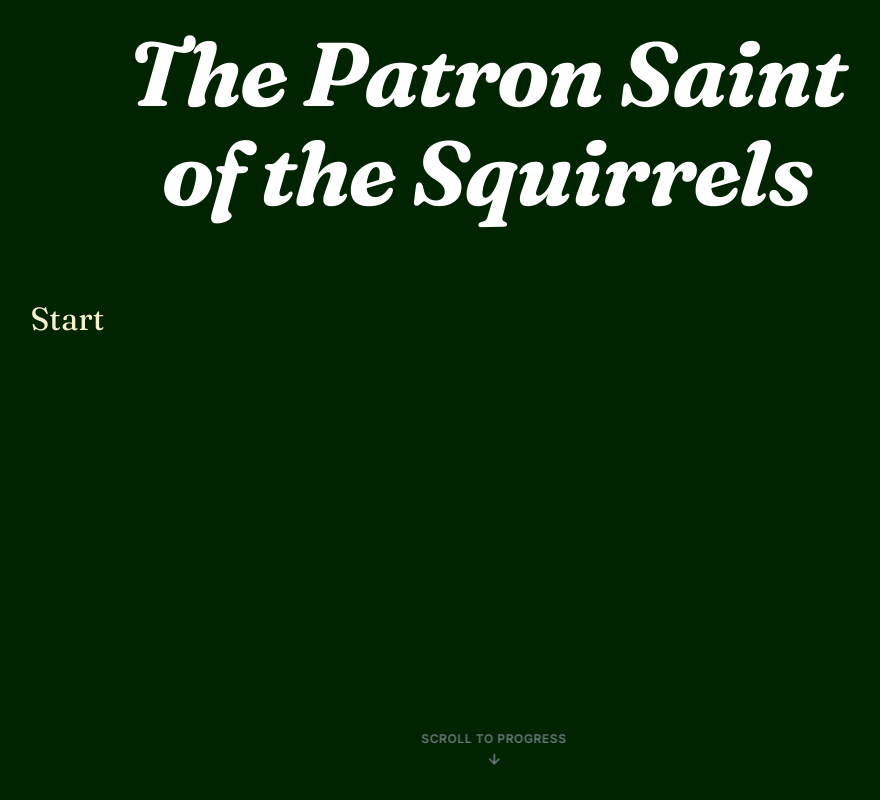
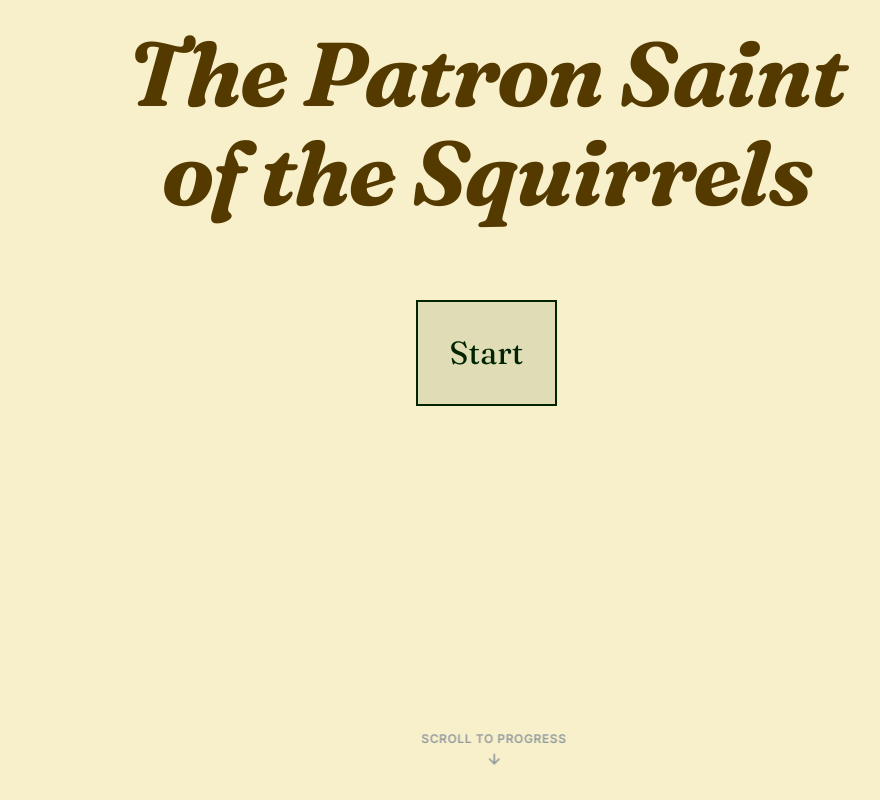
Before and after one commit to webrune-tim/patron-saint-of-squrrels, a SvelteKit app: page / in a window 1280 px wide. Shown: the top 800 px of the page, without its empty margins (146-1026 px from the left). Built offline with nearby package versions, Linux system fonts and the light colour scheme.

Commit message:
light-dark

```diff
--- a/src/routes/+page.svelte
+++ b/src/routes/+page.svelte
@@ -91,12 +91,6 @@
             </div>
 
             <div class="step">
-                <div class="story-image-wrapper">
-                    <enhanced:img src={scene1} alt="The Gray Labyrinth" />
-                </div>
-            </div>
-
-            <div class="step">
                 <p class="story-paragraph">
                     The world of Asphalt-Under-Grid was entirely gray, completely flat, and altogether too loud. To the creatures who lived in the high branches of the border-pines, it was a forbidden ocean of concrete where rumbling metal monkers roamed.
                 </p>
@@ -114,6 +108,12 @@ She parked her metal machine on the edge of the gray expanse, her mind already h
                     It wasn't the frantic, joyful leap of a healthy squirrel. It was a slow, agonizing crawl. A tiny tuft of gray fur was struggling against the heat of the sun-baked asphalt, dragging a useless, broken back leg behind it.
                 </p>
             </div>
+
+            <div class="step">
+                <div class="story-image-wrapper">
+                    <enhanced:img src={scene1} alt="The Gray Labyrinth" />
+                </div>
+            </div>
         </div>
     </section>
 
@@ -125,12 +125,6 @@ She parked her metal machine on the edge of the gray expanse, her mind already h
                 <h3 class="story-heading">
                     The Kneeling Saint
                 </h3>
-            </div>
-
-            <div class="step">
-                <div class="story-image-wrapper">
-                    <enhanced:img src={scene2} alt="Neon and Stone" />
-                </div>
             </div>
 
             <div class="step">
@@ -150,6 +144,12 @@ She parked her metal machine on the edge of the gray expanse, her mind already h
                    "Hold on, little one," Helen whispered. But the ticking clock of the day pulled at her sleeve. She had responsibilities that could not wait, groceries that would spoil, and no safe way to carry a frightened, fragile patient just yet.
                 </p>
             </div>
+
+            <div class="step">
+                <div class="story-image-wrapper">
+                    <enhanced:img src={scene2} alt="Neon and Stone" />
+                </div>
+            </div>
         </div>
     </section>
 
@@ -161,12 +161,6 @@ She parked her metal machine on the edge of the gray expanse, her mind already h
                 <h3 class="story-heading">
                     The Velvety Sanctuary
                 </h3>
-            </div>
-
-            <div class="step">
-                <div class="story-image-wrapper">
-                    <enhanced:img src={scene3} alt="Below the Sub-Basement" />
-                </div>
             </div>
 
             <div class="step">
@@ -198,6 +192,12 @@ She parked her metal machine on the edge of the gray expanse, her mind already h
                     Once home safe on Ellinwood Drive, Helen began searching for a secure place to keep the little soldier for the night, away from a menacing cat. A spot under her backyard deck, with a dog gate to separate the squirrel from the cat and other outdoor dangers, would do nicely until the morning.
                 </p>
             </div>
+
+            <div class="step">
+                <div class="story-image-wrapper">
+                    <enhanced:img src={scene3} alt="Below the Sub-Basement" />
+                </div>
+            </div>
         </div>
     </section>
 
@@ -209,12 +209,6 @@ She parked her metal machine on the edge of the gray expanse, her mind already h
                 <h3 class="story-heading">
                     The Acorn Crown
                 </h3>
-            </div>
-
-            <div class="step">
-                <div class="story-image-wrapper">
-                    <enhanced:img src={scene4} alt="Recompiling the World" />
-                </div>
             </div>
 
             <div class="step">
@@ -234,17 +228,25 @@ She parked her metal machine on the edge of the gray expanse, her mind already h
                     The healers took him in, promising that his branch-leaping days were far from over. And as Helen walked back out into the morning air, the trees seemed to lean down, their leaves rustling a new title into the wind: Helen, <em>The Patron Saint of Squirrels</em>.
                 </p>
             </div>
+
+            <div class="step">
+                <div class="story-image-wrapper">
+                    <enhanced:img src={scene4} alt="Recompiling the World" />
+                </div>
+            </div>
         </div>
     </section>
 
     <section class="scene closing">
         <div class="closing-content">
-            <span>Happy Birthday Helen!!</span>
-            <span>😘🎉🎂</span>
-            <span>I pray this year bring you</span>
-            <span>all the happiness you deserve.</span>
-            <span>I love you,</span>
-            <span>Timmy One Sock</span>
+            <span>Happy Birthday Helen!!<br />
+            😘🎉🎂</span>
+
+            <span>I pray this year bring you<br />
+            all the happiness you deserve.</span>
+
+            <span>I love you,<br />
+            Timmy One Sock</span>
         </div>
     </section>
 
@@ -283,8 +285,14 @@ She parked her metal machine on the edge of the gray expanse, her mind already h
     }
 
     .start-btn {
+        display: block;
+        width:fit-content;
+        text-align: center;
         text-decoration: none;
-        padding: var(--gap-sm);
+        padding: var(--gap-sm) var(--gap-md);
+        margin: var(--gap-md) auto;
+        border: 2px solid var(--color-text-primary);
+        background-color: rgb(from var(--color-text-primary) r g b / 0.1);
     }
 
     .bounce-arrow {
@@ -337,7 +345,7 @@ She parked her metal machine on the edge of the gray expanse, her mind already h
         flex-direction: column;
         align-items: center;
         gap: 0.25rem;
-        opacity: 0.8;
+        opacity: 0.9;
         pointer-events: none;
         transition: opacity 0.5s ease, transform 0.5s ease;
     }
--- a/src/routes/styles.css
+++ b/src/routes/styles.css
@@ -254,7 +254,7 @@
 @layer base {
 	:root {
 		/* Enforces dark theme aesthetic natively across scrollbars and system components */
-		color-scheme: dark;
+		color-scheme: light dark;
 
 		--dark-green: oklch(0.2191 0.0814 146.65);
 		--dark-green-fallback: oklch(0.221941 0.075521 142.495339);
@@ -262,9 +262,9 @@
 		--brown: oklch(0.3691 0.0839 83.12);
 		--brown-fallback: oklch(0.369872 0.076764 79.31684);
 
-		--color-background: var(--dark-green, var(--dark-green-fallback));
-		--color-text-primary: var(--light-tan);
-		--color-text-secondary: var(--brown, var(--brown-fallback));
+		--color-background: light-dark(var(--light-tan), var(--dark-green, var(--dark-green-fallback)));
+		--color-text-primary: light-dark(var(--dark-green, var(--dark-green-fallback)), var(--light-tan));
+		--color-text-secondary: light-dark(var(--brown, var(--brown-fallback)), #eee);
 
 		--fluid-min-width: 20rem;
 		--fluid-max-width: 60rem;
@@ -310,6 +310,7 @@
 	h2,
 	h3 {
 		text-align: center;
+		color: var(--color-text-secondary);
 	}
 
 	h1 {
```
